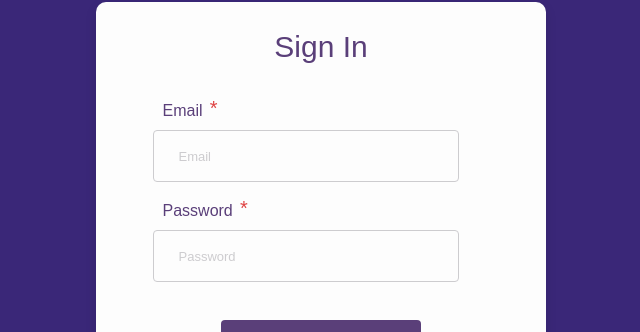
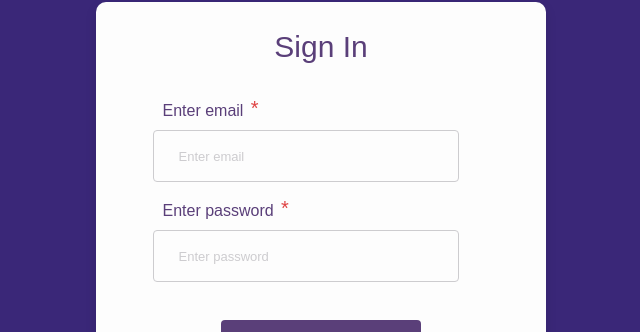
Before and after one commit to codepraycode/mirage_dashboard, a React (Create React App) app: page /signin in a window 1280 px wide. Shown: the part 156-488 px from the top of the page, without its empty margins (319-959 px from the left). Built offline with nearby package versions, Linux system fonts and the light colour scheme; a web font is replaced by a local one.

Commit message:
implemented form input flexibility

```diff
--- a/src/Components/Auth/signin.jsx
+++ b/src/Components/Auth/signin.jsx
@@ -1,26 +1,125 @@
-import React from 'react'
+import React,{useState} from 'react'
+import {Link} from 'react-router-dom';
+
+// Widgets
 import {Form,Input} from '../../widget/Form';
 import Button from '../../widget/button';
 import Card from '../../widget/card';
-import {Link} from 'react-router-dom';
+
+
+// Constants and utils
+import { UserLoginFormConfig } from '../../constants/forms';
+import {AccountLogin} from '../../utils';
+
 const Login = () => {
+    const initialIssueState = {
+        message:null,// general message,
+        formIssues:{
+
+        } // input name:error message
+    }
+
+    // States
+    const [formConfig, setFormConfig] = useState(UserLoginFormConfig);
+    const [formData, setFormData] = useState({});
+
+    const [loading, setLoading] = useState(false);
+    const [issues, setIssues] = useState(initialIssueState);
+
+
+    const updateFormData = (key, value)=>{
+
+        setFormData((prev)=>{
+            prev[key] = value;
+
+            return prev;
+        })
+    }
+
+    const checkIssue = (name)=>{
+        return issues.formIssues[name]
+    }
+
+
+    const clearIssue = (name)=>{
+        setIssues((prev)=>{
+            delete prev.formIssues[name]
+
+            return prev
+        })
+    }
+
+    const handleRequest = (auth_data)=>{
+        // expecting error and data object
+
+        setIssues((prev)=>{
+            let formIssues = {}
+            let msg = null
+            if (auth_data.error){
+                msg = auth_data.data.message || "An Error Occured";
+                for (let each of Object.keys(formData)){
+                    if (auth_data.data[each]){
+                        formIssues[each] = "Issue With Your Input Here";
+                    }
+                }
+            }
+
+            prev.message = msg;
+            prev.formIssues = formIssues
+
+            console.log(prev);
+
+            return {...prev};
+        })
+
+        setLoading(()=>false);
+    }
+
+    const handleSubmit = (e) =>{
+        e.preventDefault();
+
+        // console.log(formData);
+
+        // Clear Error Display
+        setIssues(()=>{
+            return initialIssueState
+        })
+
+        AccountLogin(formData, handleRequest);
+
+        setLoading(()=>false);
+    }
+
 
     return (
-        <Card>
+        <Card loading={loading}>
             <p className="text-center lead">
                 Sign In
+
+
             </p>
 
-            <Form onSubmit={()=>{}}>
+            <Form onSubmit={handleSubmit} err={issues.message}>
 
-                <Input label="Email"/>
+                <Input
+                    {...formConfig.email}
+                    updateForm = {updateFormData}
+                    getIssue = {checkIssue}
+                    clearIssue = {clearIssue}
+                />
 
-                <Input label="Password"/>
+                <Input
+                    {...formConfig.password}
+                    updateForm = {updateFormData}
+                    getIssue = {checkIssue}
+                    clearIssue = {clearIssue}
+
+                />
 
                 <br/>
 
                 <div className="text-center mv-1">
-                    <Button text="Login"/>
+                    <Button text="Login" type="submit"/>
                 </div>
             </Form>
 
--- /dev/null
+++ b/src/constants/forms.js
@@ -0,0 +1,31 @@
+// Form configurations
+
+const UserLoginFormConfig = {
+    email: {
+        required: true,
+        type: "email",
+        name: "email",
+        label: "Enter email",
+        errorMessage: '',
+        error: false
+    },
+    password: {
+        required: true,
+        type: "password",
+        name: "password",
+        label: "Enter password",
+        errorMessage: '',
+        error: false
+    },
+};
+
+
+const UserRegisterFormConfig = {
+
+};
+
+
+export {
+    UserLoginFormConfig,
+    UserRegisterFormConfig
+}
--- a/src/pages/auth.jsx
+++ b/src/pages/auth.jsx
@@ -17,10 +17,11 @@ const Auth = () => {
 
 
   useEffect(()=>{
+    // Change the background color of body
     let test = document.getElementsByTagName("body");
     test[0].classList.add("bg-primary");
-    // console.log(test, test[0].classList);
     return ()=>{
+      // revert the change of body background color
       test[0].classList.remove("bg-primary");
     }
   })
--- a/src/utils.js
+++ b/src/utils.js
@@ -927,6 +927,13 @@ const AccountLogin = (data, callback) => {
         })
         .catch((err) => {
             console.error("error", err);
+
+            authStatus.error = true;
+            authStatus.data = {
+                message: "Network Error, check your internet connection",
+            }
+
+            callback(authStatus);
         })
 
 }
--- a/src/widget/Form/form.jsx
+++ b/src/widget/Form/form.jsx
@@ -3,7 +3,7 @@ import React from 'react'
 const Form = ({children, onSubmit, err, className}) => {
     return (
         <form onSubmit={onSubmit} className={`${className||''}`}>
-            <span className="msg text-danger">
+            <span className="msg text-center text-danger">
                 {err}
             </span>
 
--- a/src/widget/Form/input.jsx
+++ b/src/widget/Form/input.jsx
@@ -1,20 +1,94 @@
-import React from 'react'
+import React,{useState} from 'react';
 
-const Input = ({label, name,err}) => {
+const Input = ({label, name,type,required, placeholder, updateForm,getIssue,clearIssue:resolveIssue}) => {
+
+    const [value, setValue] = useState('');
+    const [validation, setValidation] = useState({
+        valid:!required,
+        msg:'',
+        touched:false
+    })
+
+
+    let anyIssue;
+
+
+    if (getIssue){
+        anyIssue = getIssue(name);
+    }
+
+    const clearIssue = (name)=>{
+        if(!resolveIssue){
+            return
+        }
+
+        resolveIssue(name);
+    }
+
+
+    const handleInputChange = (e)=>{
+        e.preventDefault();
+        if(!validate(e.target.value)) return;
+
+        // updateForm(name, value);
+        setValue(()=>{
+            let val = e.target.value;
+            updateForm(name, val);
+            clearIssue(name)
+            return val;
+        })
+
+
+    }
+
+
+    const validate = ()=>{
+        setValidation((prev)=>{
+            prev.valid = true;
+            return prev;
+        });
+
+        return true;
+    }
+
+
+
+
+
+
+    const renderError = ()=>{
+        let msg = null;
+
+        if (anyIssue){
+            msg = anyIssue;
+        }else{
+            msg = validation.msg
+        }
+
+
+
+        return (
+            <span className="msg text-danger">
+                {msg}
+            </span>
+        )
+    }
+
+
     return (
-        <div className="label-group">
+        <div className={`label-group ${anyIssue ? 'error':''}`}>
             <label className="required">{label || name}</label>
             <input
-
-                placeholder={label}
-                // {...this.state.formData.password.config}
+                type={type}
+                placeholder={placeholder||label}
+                onChange = {handleInputChange}
+                required={required}
+                value = {value}
                 // onBlur={(e)=>this.handleInputChange(e,true)}
                 // onChange={(e)=>this.handleInputChange(e,false)}
             />
 
-            <span className="msg text-danger">
-                {err}
-            </span>
+            {renderError()}
         </div>
     )
 }
```
Also changed, not shown: public/asset/img/avatar.svg.
